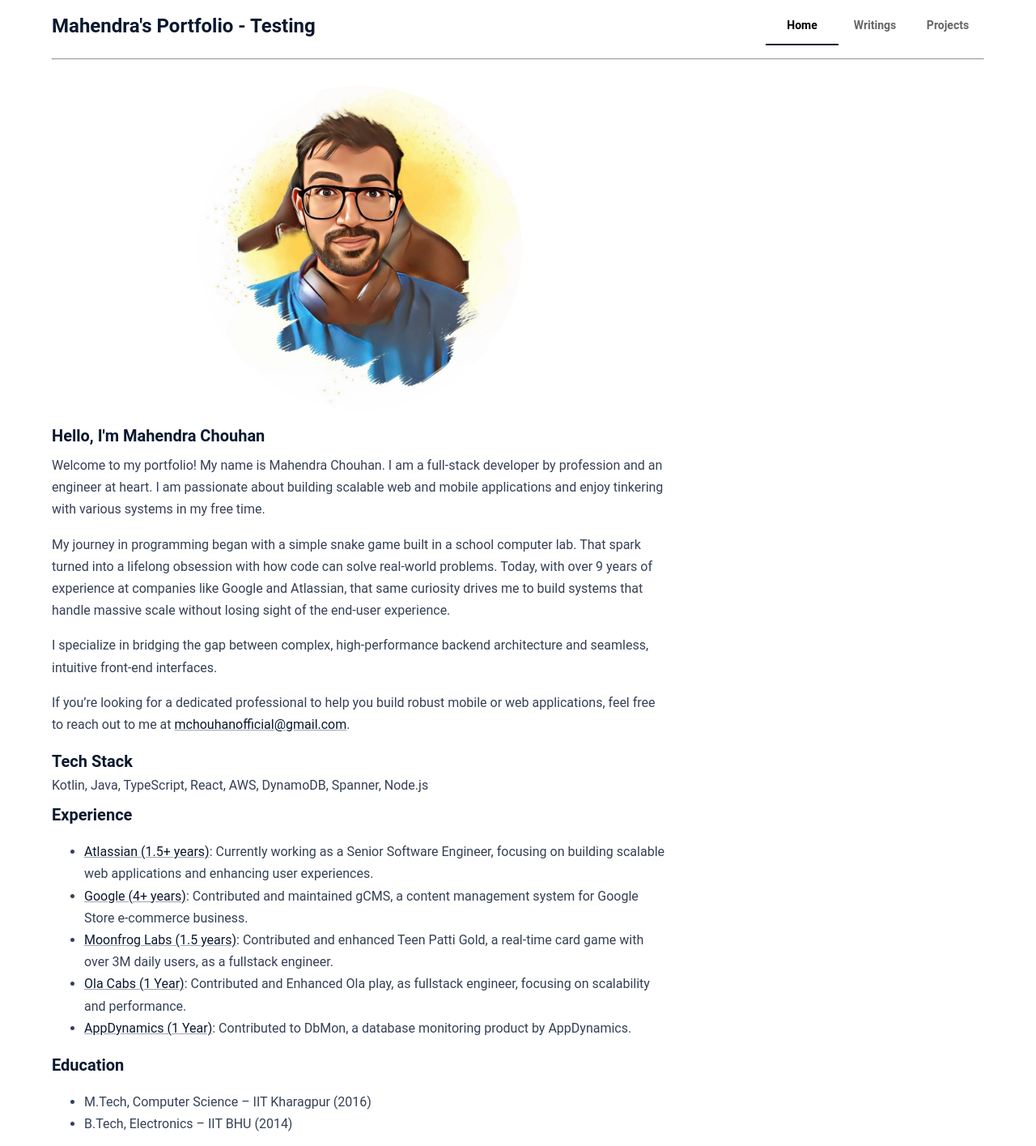
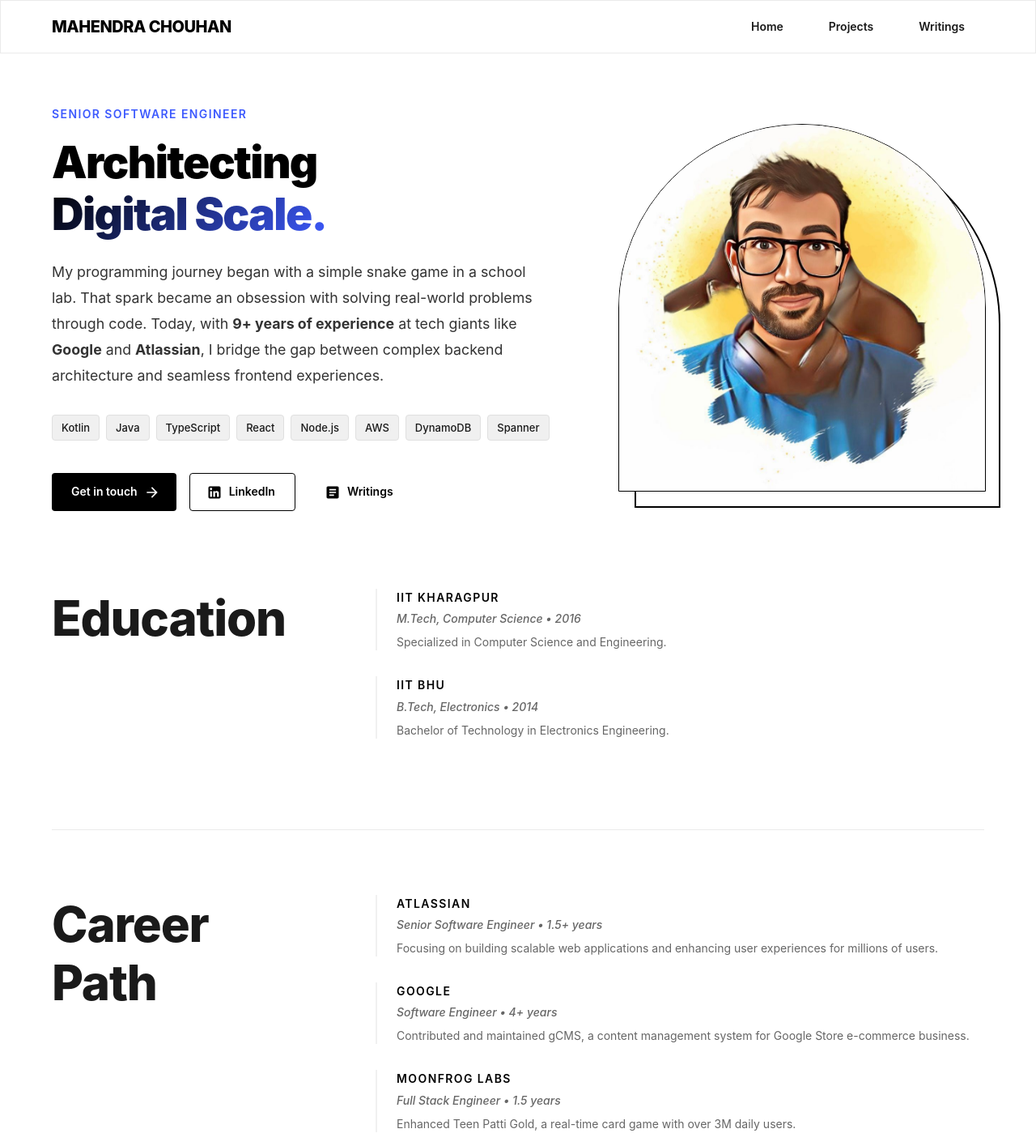
Before and after one commit to m-chouhan/my-portfolio-public, a React (Create React App) app in the folder frontend/: page / in a window 1280 px wide. Shown: the top 1415 px of the page at 81% size. Built offline with nearby package versions, Linux system fonts and the light colour scheme; the HTML template or start-up script is replaced by a standard one.

Commit message:
Major Overhaul to landing page design, with BE fallback to localhost:3000.

```diff
--- a/frontend/src/App.js
+++ b/frontend/src/App.js
@@ -1,5 +1,5 @@
 import React from 'react';
-import { Toolbar, Typography, Container, Box, Tabs, Tab } from '@mui/material';
+import { Toolbar, Typography, Container, Box, Tabs, Tab, Button, AppBar, Stack } from '@mui/material';
 import { ThemeProvider } from '@mui/material/styles';
 import theme from './theme';
 import { Route, Routes, Link as RouteLink, useLocation } from 'react-router-dom';
@@ -9,29 +9,46 @@
 
 function App() {
   const location = useLocation();
-  return (<ThemeProvider theme={theme}>
-    <Container>
-      <Toolbar disableGutters sx={{ paddingLeft: 0, paddingRight: 0 }}>
-        <Typography variant="title" sx={{ flexGrow: 1 }}>
-          Mahendra's Portfolio - Testing
-        </Typography>
-        <Tabs value={location.pathname} textColor="inherit" indicatorColor="primary">
-          <Tab label="Home" component={RouteLink} to="/" value="/" />
-          <Tab label="Writings" component={RouteLink} to="/writings" value="/writings" />
-          <Tab label="Projects" component={RouteLink} to="/projects" value="/projects" />
-        </Tabs>
-      </Toolbar>
-      <hr />
-      <Box sx={{ my: 4 }}>
+
+  return (
+    <ThemeProvider theme={theme}>
+      <AppBar position="static" color="transparent" elevation={0} sx={{ borderBottom: '1px solid #eaeaea' }}>
+        <Container maxWidth="lg">
+          <Toolbar disableGutters sx={{ minHeight: 80 }}>
+            <Typography
+              variant="h6"
+              component={RouteLink}
+              to="/"
+              sx={{
+                flexGrow: 1,
+                textDecoration: 'none',
+                color: '#000',
+                fontWeight: 800,
+                letterSpacing: '-0.5px',
+                fontSize: '1.25rem'
+              }}
+            >
+              MAHENDRA CHOUHAN
+            </Typography>
+
+            <Stack direction="row" spacing={1}>
+              <Button component={RouteLink} to="/" color="inherit">Home</Button>
+              <Button component={RouteLink} to="/projects" color="inherit">Projects</Button>
+              <Button component={RouteLink} to="/writings" color="inherit">Writings</Button>
+            </Stack>
+          </Toolbar>
+        </Container>
+      </AppBar>
+
+      <Box>
         <Routes>
           <Route path="/" element={<Home />} />
           <Route path="/writings" element={<Writings />} />
           <Route path="/projects" element={<Projects />} />
         </Routes>
       </Box>
-    </Container>
-  </ThemeProvider>);
+    </ThemeProvider>
+  );
 }
 
-
 export default App;
--- a/frontend/src/index.css
+++ b/frontend/src/index.css
@@ -1,13 +1,32 @@
 body {
   margin: 0;
-  font-family: -apple-system, BlinkMacSystemFont, 'Segoe UI', 'Roboto', 'Oxygen',
+  font-family: 'Inter', -apple-system, BlinkMacSystemFont, 'Segoe UI', 'Roboto', 'Oxygen',
     'Ubuntu', 'Cantarell', 'Fira Sans', 'Droid Sans', 'Helvetica Neue',
     sans-serif;
   -webkit-font-smoothing: antialiased;
   -moz-osx-font-smoothing: grayscale;
+  background-color: #ffffff;
+  color: #1a1a1a;
 }
 
 code {
   font-family: source-code-pro, Menlo, Monaco, Consolas, 'Courier New',
     monospace;
 }
+
+/* Minimalist Utilities */
+.text-gradient {
+  background: linear-gradient(135deg, #000000 0%, #3d5afe 100%);
+  -webkit-background-clip: text;
+  -webkit-text-fill-color: transparent;
+  background-clip: text;
+  color: transparent;
+}
+
+.hover-lift {
+  transition: transform 0.2s cubic-bezier(0.4, 0, 0.2, 1);
+}
+
+.hover-lift:hover {
+  transform: translateY(-4px);
+}
--- a/frontend/src/pages/home.js
+++ b/frontend/src/pages/home.js
@@ -1,167 +1,201 @@
 import React from "react";
-import { Typography, Link, Button, Grid, Avatar, Stack } from "@mui/material";
-import { LinkedIn, RssFeed } from "@mui/icons-material";
+import {
+  Typography,
+  Button,
+  Grid,
+  Avatar,
+  Stack,
+  Box,
+  Chip,
+  Container,
+  Divider
+} from "@mui/material";
+import { LinkedIn, Article, ArrowForward } from "@mui/icons-material";
+
+const TechChip = ({ label }) => (
+  <Chip
+    label={label}
+    variant="outlined"
+    sx={{
+      mr: 1,
+      mb: 1,
+      border: '1px solid #e0e0e0',
+      borderRadius: '4px',
+      '&:hover': { borderColor: '#000', backgroundColor: 'transparent' }
+    }}
+  />
+);
+
+const ExperienceItem = ({ company, role, duration, description, link }) => (
+  <Box sx={{ mb: 4, position: 'relative', pl: 3, borderLeft: '2px solid #f0f0f0', '&:hover': { borderLeft: '2px solid #000' }, transition: 'all 0.3s' }}>
+    <Typography variant="h6" sx={{ color: '#000', mb: 0.5 }}>
+      {company}
+    </Typography>
+    <Typography variant="subtitle2" sx={{ color: '#666', mb: 1, fontStyle: 'italic' }}>
+      {role} • {duration}
+    </Typography>
+    <Typography variant="body2" color="text.secondary">
+      {description}
+    </Typography>
+  </Box>
+);
 
 const Home = () => {
   return (
-    <Grid container spacing={2} alignItems="center">
-      <Grid item xs={8} md={8}>
+    <Container maxWidth="lg" sx={{ pt: 8, pb: 8 }}>
+      {/* Hero Section */}
+      <Grid container spacing={6} alignItems="center" sx={{ mb: 12 }}>
+        <Grid item xs={12} md={5} order={{ xs: 1, md: 2 }}>
+          <Box
+            sx={{
+              position: 'relative',
+              '&::before': {
+                content: '""',
+                position: 'absolute',
+                top: 20,
+                left: 20,
+                right: -20,
+                bottom: -20,
+                border: '2px solid #000',
+                zIndex: 0,
+                borderRadius: '50% 50% 0 0'
+              }
+            }}
+          >
             <Avatar
               alt="Mahendra Chouhan"
               src="/logo.jpg"
-          sx={{ width: 400, height: 400, mx: "auto" }}
+              sx={{
+                width: '100%',
+                height: 'auto',
+                aspectRatio: '1/1',
+                borderRadius: '50% 50% 0 0',
+                border: '1px solid #000',
+                position: 'relative',
+                zIndex: 1,
+                bgcolor: '#f5f5f5'
+              }}
             />
+          </Box>
         </Grid>
-      <Grid item xs={12} md={8}>
-        <Typography variant="h6" component="h1" gutterBottom>
-          Hello, I'm Mahendra Chouhan
+
+        <Grid item xs={12} md={7} order={{ xs: 2, md: 1 }}>
+          <Typography variant="h6" sx={{ mb: 2, color: '#3d5afe' }}>
+            Senior Software Engineer
           </Typography>
-        <Typography variant="body1" paragraph>
-          Welcome to my portfolio! My name is Mahendra Chouhan. I am a
-          full-stack developer by profession and an engineer at heart. I am
-          passionate about building scalable web and mobile applications and
-          enjoy tinkering with various systems in my free time.
+          <Typography variant="h1" gutterBottom sx={{ mb: 3 }}>
+            Architecting <br/>
+            <span className="text-gradient">Digital Scale.</span>
           </Typography>
-        <Typography variant="body1" paragraph>
-          My journey in programming began with a simple snake game built in a
-          school computer lab. That spark turned into a lifelong obsession with
-          how code can solve real-world problems. Today, with over 9 years of
-          experience at companies like Google and Atlassian, that same curiosity
-          drives me to build systems that handle massive scale without losing
-          sight of the end-user experience.
-        </Typography>
-        <Typography variant="body1" paragraph>
-          I specialize in bridging the gap between complex, high-performance
-          backend architecture and seamless, intuitive front-end interfaces.
-        </Typography>
-        <Typography variant="body1" paragraph gutterBottom>
-          If you’re looking for a dedicated professional to help you build
-          robust mobile or web applications, feel free to reach out to me at{" "}
-          <Link href="mailto:mchouhanofficial@gmail.com">
-            mchouhanofficial@gmail.com
-          </Link>
-          .
-        </Typography>
-        <Typography variant="h6" gutterBottom>
-          Tech Stack
-          <Typography variant="body1">
-            Kotlin, Java, TypeScript, React, AWS, DynamoDB, Spanner, Node.js
-          </Typography>
+          <Typography variant="body1" paragraph sx={{ mb: 4, maxWidth: 600 }}>
+            My programming journey began with a simple snake game in a school lab.
+            That spark became an obsession with solving real-world problems through code.
+            Today, with <b>9+ years of experience</b> at tech giants like <b>Google</b> and <b>Atlassian</b>,
+            I bridge the gap between complex backend architecture and seamless frontend experiences.
           </Typography>
 
-        <Typography variant="h6">
-          Experience
-          <Typography component="div">
-            <ul>
-              <li>
-                <Typography variant="body1" component="span">
-                  <Link
-                    href="https://www.atlassian.com"
-                    target="_blank"
-                    rel="noopener noreferrer"
-                  >
-                    Atlassian (1.5+ years)
-                  </Link>
-                  : Currently working as a Senior Software Engineer, focusing on
-                  building scalable web applications and enhancing user experiences.
-                </Typography>
-              </li>
-              <li>
-                <Typography variant="body1" component="span">
-                  <Link
-                    href="https://www.store.google.com"
-                    target="_blank"
-                    rel="noopener noreferrer"
-                  >
-                    Google (4+ years)
-                  </Link>
-                  : Contributed and maintained gCMS, a content management system
-                  for Google Store e-commerce business.
-                </Typography>
-              </li>
-              <li>
-                <Typography variant="body1" component="span">
-                  <Link
-                    href="https://teenpattigold.com/"
-                    target="_blank"
-                    rel="noopener noreferrer"
-                  >
-                    Moonfrog Labs (1.5 years)
-                  </Link>
-                  : Contributed and enhanced Teen Patti Gold, a real-time card
-                  game with over 3M daily users, as a fullstack engineer.
-                </Typography>
-              </li>
-              <li>
-                <Typography variant="body1" component="span">
-                  <Link
-                    href="https://olacabs.com/features"
-                    target="_blank"
-                    rel="noopener noreferrer"
-                  >
-                    Ola Cabs (1 Year)
-                  </Link>
-                  : Contributed and Enhanced Ola play, as fullstack engineer,
-                  focusing on scalability and performance.
-                </Typography>
-              </li>
-              <li>
-                <Typography variant="body1" component="span">
-                  <Link
-                    href="https://www.appdynamics.com"
-                    target="_blank"
-                    rel="noopener noreferrer"
-                  >
-                    AppDynamics (1 Year)
-                  </Link>
-                  : Contributed to DbMon, a database monitoring product by
-                  AppDynamics.
-                </Typography>
-              </li>
-            </ul>
-          </Typography>
-        </Typography>
-
-        <Typography variant="h6" gutterBottom>
-          Education
-          <Typography component="div">
-            <ul>
-              <li>
-                <Typography variant="body1">
-                  M.Tech, Computer Science – IIT Kharagpur (2016)
-                </Typography>
-              </li>
-              <li>
-                <Typography variant="body1">
-                  B.Tech, Electronics – IIT BHU (2014)
-                </Typography>
-              </li>
-            </ul>
-          </Typography>
-        </Typography>
+          <Box sx={{ mb: 4, display: 'flex', flexWrap: 'wrap' }}>
+            {['Kotlin', 'Java', 'TypeScript', 'React', 'Node.js', 'AWS', 'DynamoDB', 'Spanner'].map(skill => (
+              <TechChip key={skill} label={skill} />
+            ))}
+          </Box>
 
           <Stack spacing={2} direction="row">
             <Button
-            variant="outlined"
-            color="inherit"
-            startIcon={<RssFeed />}
-            href="https://medium.com/@mchouhanofficial"
+              variant="contained"
+              color="primary"
+              disableElevation
+              endIcon={<ArrowForward />}
+              href="mailto:mchouhanofficial@gmail.com"
             >
-            {" "}
-            Medium{" "}
+              Get in touch
             </Button>
             <Button
               variant="outlined"
-            color="inherit"
               startIcon={<LinkedIn />}
               href="https://www.linkedin.com/in/mchouhanofficial/"
             >
-            {" "}
-            LinkedIn{" "}
+              LinkedIn
+            </Button>
+            <Button
+              variant="text"
+              startIcon={<Article />}
+              href="https://medium.com/@mchouhanofficial"
+            >
+              Writings
             </Button>
           </Stack>
         </Grid>
       </Grid>
+
+      {/* Education */}
+      <Grid container spacing={6} sx={{ mb: 10 }}>
+        <Grid item xs={12} md={4}>
+          <Typography variant="h2" gutterBottom>
+            Education
+          </Typography>
+        </Grid>
+        <Grid item xs={12} md={8}>
+          <ExperienceItem
+            company="IIT Kharagpur"
+            role="M.Tech, Computer Science"
+            duration="2016"
+            description="Specialized in Computer Science and Engineering."
+          />
+          <ExperienceItem
+            company="IIT BHU"
+            role="B.Tech, Electronics"
+            duration="2014"
+            description="Bachelor of Technology in Electronics Engineering."
+          />
+        </Grid>
+      </Grid>
+
+      <Divider sx={{ mb: 10 }} />
+
+      {/* Experience Section */}
+      <Grid container spacing={6} sx={{ mb: 12 }}>
+        <Grid item xs={12} md={4}>
+          <Typography variant="h2" gutterBottom>
+            Career<br/>Path
+          </Typography>
+        </Grid>
+        <Grid item xs={12} md={8}>
+          <ExperienceItem
+            company="Atlassian"
+            role="Senior Software Engineer"
+            duration="1.5+ years"
+            description="Focusing on building scalable web applications and enhancing user experiences for millions of users."
+          />
+          <ExperienceItem
+            company="Google"
+            role="Software Engineer"
+            duration="4+ years"
+            description="Contributed and maintained gCMS, a content management system for Google Store e-commerce business."
+          />
+          <ExperienceItem
+            company="Moonfrog Labs"
+            role="Full Stack Engineer"
+            duration="1.5 years"
+            description="Enhanced Teen Patti Gold, a real-time card game with over 3M daily users."
+          />
+          <ExperienceItem
+            company="Ola Cabs"
+            role="Software Engineer"
+            duration="1 Year"
+            description="Worked on Ola Play, focusing on scalability and performance optimization."
+          />
+          <ExperienceItem
+            company="AppDynamics (Cisco)"
+            role="Software Engineer"
+            duration="1 Year"
+            description="Contributed to DbMon, a database monitoring product by AppDynamics."
+          />
+        </Grid>
+      </Grid>
+
+
+    </Container>
   );
 };
 
--- a/frontend/src/theme.js
+++ b/frontend/src/theme.js
@@ -3,64 +3,101 @@
 let theme = createTheme({
   palette: {
     mode: 'light',
+    background: {
+      default: '#ffffff',
+      paper: '#f8f9fa', // Very light gray for cards/sections
+    },
     primary: {
-      main: '#0a192f', // Deep Navy
-      light: '#303f60',
-      dark: '#000005',
+      main: '#000000', // Black primary for strong contrast
       contrastText: '#ffffff',
     },
     secondary: {
-      main: '#64ffda', // Teal accent
-      light: '#9effff',
-      dark: '#14cba8',
-      contrastText: '#000000',
-    },
-    background: {
-      default: '#f4f6f8',
-      paper: '#ffffff',
+      main: '#3d5afe', // Vibrant Blue for accents
+      contrastText: '#ffffff',
     },
     text: {
-      primary: '#172b4d',
-      secondary: '#6b778c',
+      primary: '#1a1a1a', // Nearly black
+      secondary: '#666666',
     },
+    divider: '#eaeaea',
   },
   typography: {
-    fontFamily: "'Roboto', 'Helvetica', 'Arial', sans-serif",
-    title: {
-      fontFamily: "'Montserrat', 'Roboto', sans-serif",
+    fontFamily: "'Inter', 'Roboto', 'Helvetica', 'Arial', sans-serif",
+    h1: {
+      fontWeight: 900,
+      letterSpacing: '-0.03em',
+      fontSize: '3.5rem',
+      color: '#000000',
+    },
+    h2: {
+      fontWeight: 800,
+      letterSpacing: '-0.02em',
+    },
+    h3: {
       fontWeight: 700,
-      fontSize: '1.5rem',
-      color: '#0a192f',
-    },
-    h1: {
-      fontWeight: 700,
+      letterSpacing: '-0.01em',
     },
     h6: {
       fontWeight: 600,
-      color: '#0a192f',
+      fontFamily: "'Inter', sans-serif",
+      textTransform: 'uppercase',
+      letterSpacing: '0.1em',
+      fontSize: '0.875rem',
+      color: '#666666',
     },
     body1: {
-      lineHeight: 1.7,
-      color: '#334155', // Slate 700
+      lineHeight: 1.8,
+      fontSize: '1.05rem',
+      color: '#333333',
     },
     button: {
+      fontWeight: 600,
       textTransform: 'none',
-      fontWeight: 600,
+      borderRadius: 0, // Sharp edges for modern brutalist/minimalist feel
     },
   },
   components: {
     MuiButton: {
       styleOverrides: {
         root: {
-          borderRadius: 8,
-          padding: '8px 16px',
+          borderRadius: 4, // Slight rounding
+          padding: '10px 24px',
+          boxShadow: 'none',
+          '&:hover': {
+            boxShadow: 'none',
+            backgroundColor: '#000000',
+            color: '#ffffff',
+          },
+        },
+        outlined: {
+          borderWidth: '1px',
+          borderColor: '#000000',
+          color: '#000000',
+          '&:hover': {
+            borderWidth: '1px',
+            backgroundColor: '#000000',
+            color: '#ffffff',
+          },
         },
       },
     },
     MuiPaper: {
       styleOverrides: {
+        root: {
+          boxShadow: 'none',
+          border: '1px solid #eaeaea',
+        },
         rounded: {
-          borderRadius: 12,
+          borderRadius: 8,
+        },
+      },
+    },
+    MuiChip: {
+      styleOverrides: {
+        root: {
+          fontWeight: 500,
+          borderRadius: 4,
+          backgroundColor: '#f0f0f0',
         },
       },
     },
```
Also changed, not shown: 1 other file (tests, documents, lock files or other folders). Lines whose indentation alone changed are shown as unchanged.
